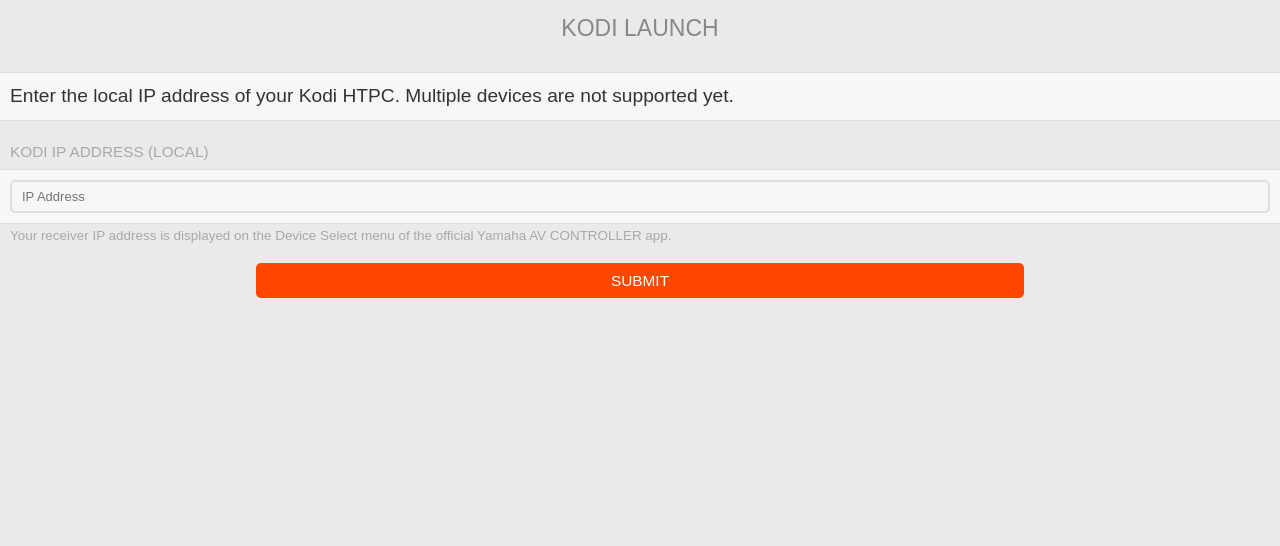
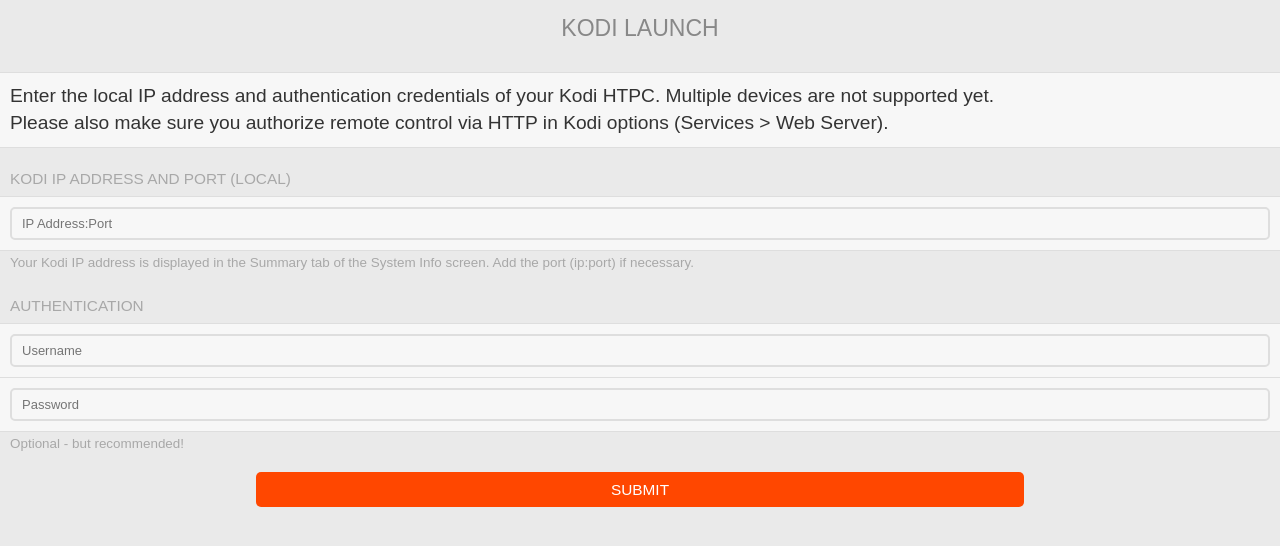
Before and after one commit to ghys/pebble-kodi-launch, a website: page config/index.html in a window 1280 px wide. Drawn offline with Linux system fonts and the light colour scheme.

Commit message:
Add authentication text boxes to config page

```diff
--- a/config/index.html
+++ b/config/index.html
@@ -23,22 +23,42 @@
     <div class='item-container'>
       <div class='item-container-content'>
         <div class='item'>
-          Enter the local IP address of your Kodi HTPC. Multiple devices are not supported yet.
+          Enter the local IP address and authentication credentials of your Kodi HTPC. Multiple devices are not supported yet.</br>
+          Please also make sure you authorize remote control via HTTP in Kodi options (Services &gt; Web Server).
         </div>
       </div>
     </div>
 
     <div class='item-container'>
-      <div class='item-container-header'>Kodi IP Address (local)</div>
+      <div class='item-container-header'>Kodi IP Address and port (local)</div>
       <div class='item-container-content'>
         <label class="item">
           <div class="item-input-wrapper">
-            <input type="text" class="item-input" name="yamaha_ip" id='yamaha_ip' placeholder="IP Address">
+            <input type="text" class="item-input" name="kodi_ip" id='kodi_ip' placeholder="IP Address:Port">
           </div>
         </label>
       </div>
       <div class='item-container-footer'>
-        Your receiver IP address is displayed on the Device Select menu of the official Yamaha AV CONTROLLER app.
+        Your Kodi IP address is displayed in the Summary tab of the System Info screen. Add the port (ip:port) if necessary.
+      </div>
+    </div>
+
+    <div class='item-container'>
+      <div class='item-container-header'>Authentication</div>
+      <div class='item-container-content'>
+        <label class="item">
+          <div class="item-input-wrapper">
+            <input type="text" class="item-input" name="kodi_user" id='kodi_user' placeholder="Username">
+          </div>
+        </label>
+        <label class="item">
+          <div class="item-input-wrapper">
+            <input type="text" class="item-input" name="kodi_password" id='kodi_password' placeholder="Password">
+          </div>
+        </label>
+      </div>
+      <div class='item-container-footer'>
+        Optional - but recommended!
       </div>
     </div>
 
@@ -53,7 +73,7 @@
     var ipAddress = document.getElementById('kodi_ip');
     var user = document.getElementById('kodi_user');
     var password = document.getElementById('kodi_password');
-    var auth = 'Basic ' + new Buffer(user + ':' + password).toString('base64');
+    var auth = (username && password) ? 'Basic ' + new Buffer(user + ':' + password).toString('base64') : '';
 
     var options = {
       'kodi_ip': ipAddress.value,
```
